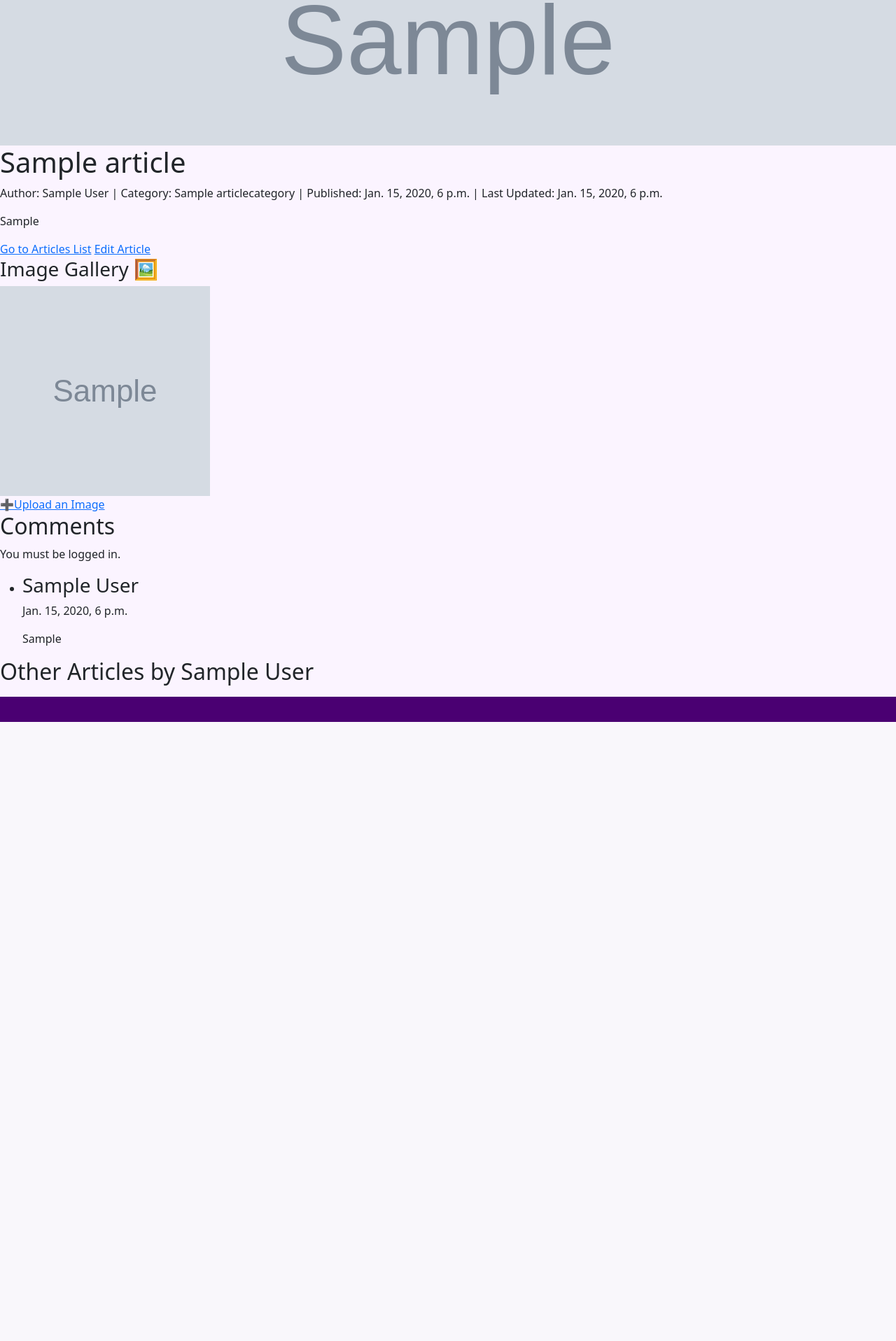
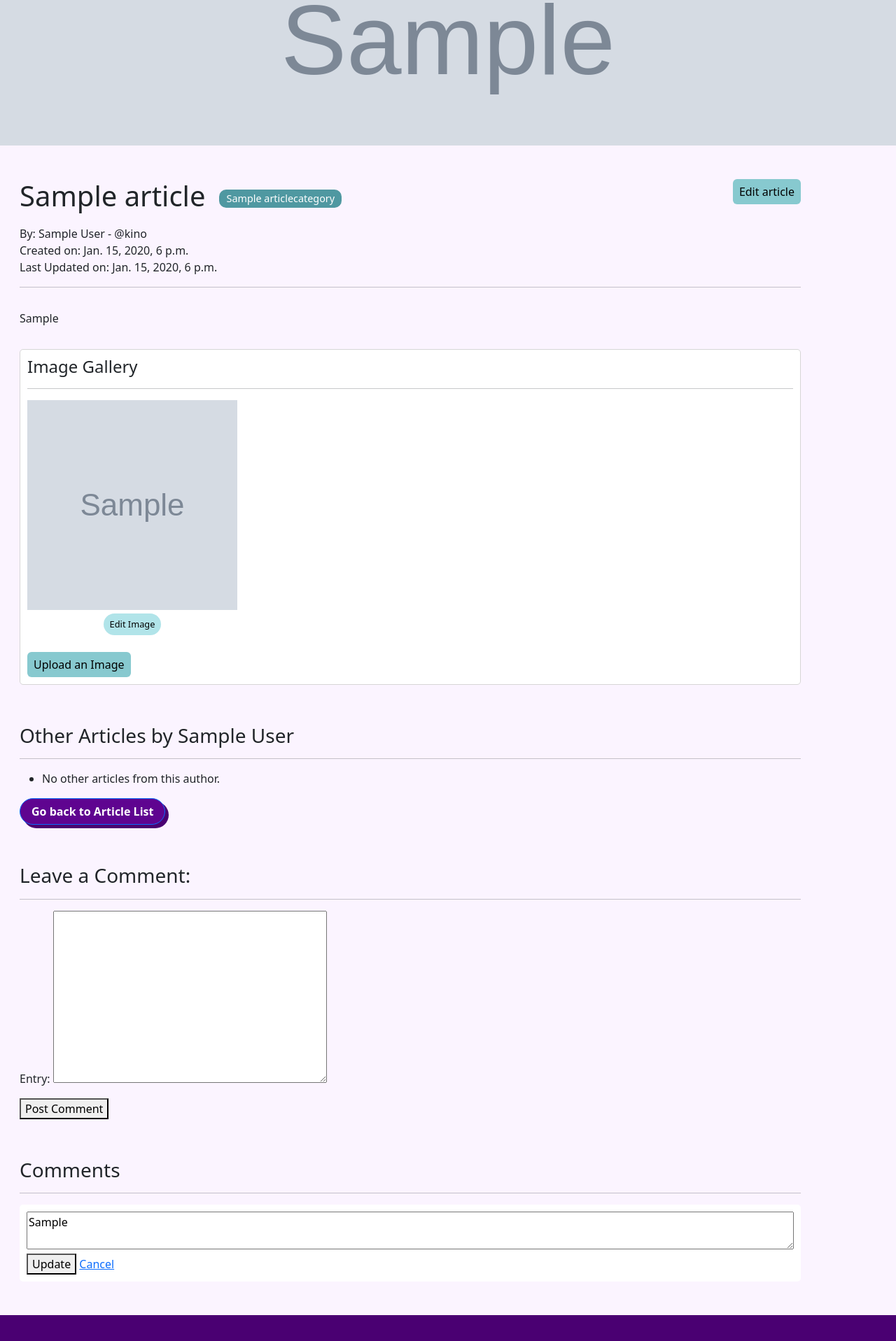
Before and after one commit to madyoung914/hobbysite-ED-1, a Django app: page /blog/article/1?comment_id=1 in a window 1280 px wide. Shown: the part 161-2078 px from the top of the page at 70% size. Before the commit the page ends 1193 px from the top, so only its background shows below. Run offline with Django 5.2, Linux system fonts and the light colour scheme; a user stored in the database is signed in; data comes from the database, SQL or seed files in the repository; tables that the repository leaves empty hold one stand-in row (values such as "Sample post"); grey boxes marked "Sample" are stand-in pictures; parts of the project's set-up code (start-up, migrations or seed data) failed here and were passed over.

Commit message:
styled blog

```diff
--- a/hobbysite/blog/templates/blog/article_detail.html
+++ b/hobbysite/blog/templates/blog/article_detail.html
@@ -5,33 +5,85 @@
 
 {% block content %}
     <img src="{{ article.header_image.url }}" alt="{{ article.header_image.url }}" style="width: 100%; height: 300px; object-fit: cover; object-position: middle;">
+
+    <div class="container app-content">
+        <div class="container">
+            <div style="display: flex; justify-content: space-between; align-items: start; flex-wrap: wrap;">
+                <div style="display: flex; align-items: center; gap: 20px;">
                     <h1>{{ article.title }}</h1>
-    <p>Author: {{ article.author.name }} | Category: {{ article.category }} | Published: {{ article.created_on }} | Last Updated: {{ article.updated_on }}</p>
+                    <span style="background-color: #4f98a1; color: #ffffff; padding: 2px 10px; border-radius: 10px; font-size: 0.9em;">{{ article.category }}</span>
+                </div>
 
+                {% if user.is_authenticated and object.author.user == user %}
+                    <a class="btn btn-item" href="{% url 'blog:article-edit' pk=object.pk %}" style = "background-color: #87C9CF; padding: 5px 8px;">
+                        Edit article
+                    </a>
+                {% endif %}
+            </div>
+
+            <p style="margin-top: 10px;">
+                By: {{ article.author.name }} - @{{ article.author.user }} <br>
+                Created on: {{ article.created_on }} <br>
+                Last Updated on: {{ article.updated_on }}
+            </p>
+            <hr>
+        </div>
+
+        <div style="margin-top: 2em;" class="container">
             <p>{{ article.entry }}</p>
-    <a href="{% url 'blog:articles-list' %}">Go to Articles List</a>
+        </div>
 
-    {% if user == article.author %}
-        <a href="{% url 'blog:article-edit' pk=article.pk %}">Edit Article</a>
-    {% endif %}
-
+        <div style="margin-top: 2em;" class="container">
             {% if images %}
-        <h3>Image Gallery 🖼️</h3>
+                <div style="background-color: #ffffff; border: 1px solid #d6d6d6; padding: 10px; margin-bottom: 15px; border-radius: 5px;">
+                    <h4>Image Gallery</h4>
+                    <hr>
+                    <div style="display: flex; flex-wrap: wrap; gap: 10px;">
                         {% for image in images %}
-                <img src="{{ image.image.url }}" alt="{{ image.description }}" style="width: 300px; height: 300px; object-fit: cover; object-position: middle;">
+                            <div style="text-align: center;">
+                                <img src="{{ image.image.url }}" alt="{{ image.description }}" style="width: 300px; height: 300px; object-fit: cover">
 
                                 {% if user.is_authenticated and article.author.user == user %}
-                    <a href="{% url 'blog:image-update' image.pk %}">✏️Edit Image</a>
+                                    <div style="margin-top: 5px;">
+                                        <a class="btn btn-item rounded-pill" href="{% url 'blog:image-update' image.pk %}"
+                                        style="background-color: #b1e4e9; padding: 5px 8px; font-size: 0.8rem;">Edit Image</a>
+                                    </div>
                                 {% endif %}
+                            </div>
                         {% endfor %}
+                    </div>
+
+                    <br>
+                    {% if user.is_authenticated and article.author.user == user %}
+                        <a class="btn btn-item" href="{% url 'blog:image-upload' article.pk %}"
+                        style="background-color: #87C9CF; padding: 5px 8px;">Upload an Image</a>
                     {% endif %}
-    <br>
+                </div>
 
-    {% if article.author == user %}
-        <a href="{% url 'blog:image-upload' article.pk %}">➕Upload an Image</a>
+            {% else %}
+                {% if user.is_authenticated and article.author.user == user %}
+                    <a class="btn btn-item" href="{% url 'blog:image-upload' article.pk %}"
+                    style="background-color: #87C9CF; padding: 5px 8px;">Upload an Image</a>
                 {% endif %}
+            {% endif %}
+        </div>
 
-    <h2>Comments</h2>
+        <div class="container">
+            <h3 style="margin-top: 2em;">Other Articles by {{ article.author.name }}</h3>
+            <hr>
+                <ul>
+                    {% for related in related_articles %}
+                        <li><a href="{{ related.get_absolute_url }}">{{ related.title }}</a></li>
+                    {% empty %}
+                        <li>No other articles from this author.</li>
+                    {% endfor %}
+                </ul>
+            <a class="btn btn-primary rounded-pill" href="{% url 'blog:articles-list' %}">Go back to Article List</a>
+        </div>
+
+        <div class="container">
+            <h3 style="margin-top: 2em;">Leave a Comment:</h3>
+            <hr>
             {% if user.is_authenticated %}
                 <form method="post">
                     {% csrf_token %}
@@ -41,23 +93,41 @@
             {% else %}
                 <p>You must be logged in.</p>
             {% endif %}
-    <ul>
+        </div>
+
+        <div class="container">
+            <h3 style="margin-top: 2em;" >Comments</h3>
+            <hr>
             {% for comment in comments %}
-        <li>
-            <h3>{{ comment.author }}</h3>
-            <p>{{ comment.created_on }}</p>
+                <div style="background-color: #ffffff; padding: 10px; margin-bottom: 15px; border-radius: 5px;">
+                    {% if user.is_authenticated and comment.author.user == user and request.GET.comment_id == comment.id|stringformat:"s" %}
+                        <form method="post">
+                            {% csrf_token %}
+                            <input type="hidden" name="comment_id" value="{{ comment.id }}">
+                            <textarea name="entry" style="width: 100%;">{{ comment.entry }}</textarea>
+                            <br>
+                            <button type="submit">Update</button>
+                            <a href="{% url 'wiki:article-detail' article.pk %}">Cancel</a>
+                        </form>
+
+                    {% else %}
+                        <b>@{{ comment.author.user }}</b> | <small>{{ comment.created_on }}</small>
+                        {% if comment.updated_on != comment.created_on %}
+                            <em><small>(Edited: {{ comment.updated_on }})</small></em>
+                        {% endif %}
+
+                        {% if user.is_authenticated and comment.author.user == user %}
+                            <a class="btn btn-item rounded-pill" href="?comment_id={{ comment.id }}" style="background-color: #a6b1ff; padding: 5px 8px;">
+                                <small>Edit</small>
+                            </a>
+                        {% endif %}
+
                         <p>{{ comment.entry }}</p>
-        </li>
+                    {% endif %}
+                </div>
+            {% empty %}
+                <p>No comments yet.</p>
             {% endfor %}
-    </ul>
-    <h2>Other Articles by {{ article.author.name }}</h2>
-    <ul>
-    {% for a in articles %}
-        {% if a != article %}
-        <li>
-            <a href="{% url 'blog:article-detail' pk=a.pk %}">{{ a.title }}</a>
-        </li>
-        {% endif %}
-    {% endfor %}
-    </ul>
+        </div>
+    </div>
 {% endblock %}
--- a/hobbysite/blog/views.py
+++ b/hobbysite/blog/views.py
@@ -3,7 +3,7 @@ from django.views.generic.list import ListView
 from django.views.generic.detail import DetailView
 from django.views.generic.edit import CreateView, UpdateView, FormMixin
 from django.contrib.auth.mixins import LoginRequiredMixin
-from django.shortcuts import get_object_or_404
+from django.shortcuts import get_object_or_404, redirect
 
 from .models import Article, ArticleCategory, Comment, ImageGallery
 from user_management.models import Profile
@@ -20,7 +20,6 @@ class ArticleListView(ListView):
         context['categories'] = ArticleCategory.objects.all
         if self.request.user.is_authenticated:
             context['user'] = self.request.user
-
             context['user_articles'] = Article.objects.filter(
                 author=self.request.user.profile)
             context['other_articles'] = Article.objects.exclude(
@@ -36,31 +35,44 @@ class ArticleDetailView(FormMixin, DetailView):
     form_class = CommentForm
 
     def post(self, request, *args, **kwargs):
-        self.object = self.get_object()
-        form = self.get_form()
-        if form.is_valid():
-            return self.form_valid(form)
+        article = self.get_object()
+        profile = get_object_or_404(Profile, user=request.user)
+        comment_id = request.POST.get('comment_id')
+        if comment_id:
+            comment = get_object_or_404(
+                Comment,
+                id=comment_id,
+                article=article
+            )
+            if comment.author == profile:
+                comment.entry = request.POST.get('entry', comment.entry)
+                comment.save()
+            return redirect('blog:article-detail', pk=article.pk)
         else:
-            return self.form_invalid(form)
-
-    def form_valid(self, form):
-        comment = form.save(commit=False)
-        comment.article = self.object
-        comment.author = Profile.objects.get(user=self.request.user)
-        comment.save()
-        return super().form_valid(form)
+            form = CommentForm(request.POST)
+            if form.is_valid():
+                comment = form.save(commit=False)
+                comment.article = article
+                comment.author = profile
+                comment.save()
+                return redirect('blog:article-detail', pk=article.pk)
+            context = self.get_context_data()
+            context['form'] = form
+            return self.render_to_response(context)
 
     def get_success_url(self):
         return reverse_lazy("blog:article-detail", kwargs={"pk": self.object.pk})
 
     def get_context_data(self, **kwargs):
         context = super().get_context_data(**kwargs)
-        context['articles'] = Article.objects.filter(author=self.object.author)
+        context['related_articles'] = Article.objects.filter(
+            author=self.object.author
+        ).exclude(pk=self.object.pk)[:2]
         context['comments'] = Comment.objects.filter(
-            article=self.object).reverse
+            article=self.object
+        ).order_by('-created_on')
         if self.request.user.is_authenticated:
-            context['user'] = Profile.objects.get(user=self.request.user)
-
+            context['profile'] = Profile.objects.get(user=self.request.user)
         context['images'] = ImageGallery.objects.filter(article=self.object)
         return context
 
@@ -97,7 +109,7 @@ class ArticleUpdateView(LoginRequiredMixin, UpdateView):
 class ImageGalleryView(LoginRequiredMixin, CreateView):
     model = ImageGallery
     fields = ['image', 'description']
-    template_name = 'wiki/image_gallery.html'
+    template_name = 'blog/image_gallery.html'
 
     def get_context_data(self, **kwargs):
         context = super().get_context_data(**kwargs)
@@ -120,8 +132,7 @@ class ImageGalleryView(LoginRequiredMixin, CreateView):
 class ImageGalleryUpdateView(LoginRequiredMixin, UpdateView):
     model = ImageGallery
     form_class = ImageGalleryForm
-    template_name = 'wiki/image_gallery.html'
-
+    template_name = 'blog/image_gallery.html'
     def get_context_data(self, **kwargs):
         context = super().get_context_data(**kwargs)
         context['form_title'] = 'Update Image'
```
Also changed, not shown: hobbysite/blog/templates/blog/article_form.html (+10 -8 lines), hobbysite/blog/templates/blog/article_list.html (+29 -15 lines), hobbysite/blog/templates/blog/image_gallery.html (+11 -7 lines). Lines whose indentation alone changed are shown as unchanged.
